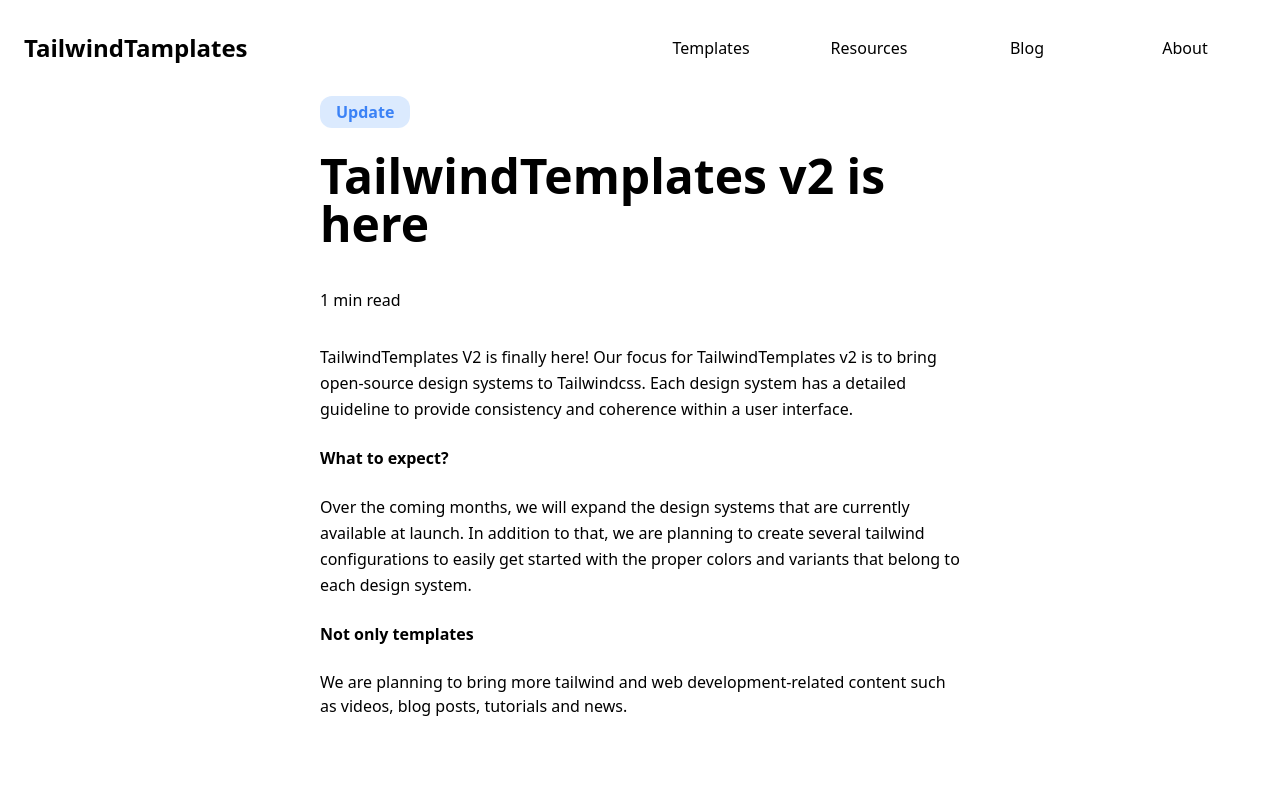
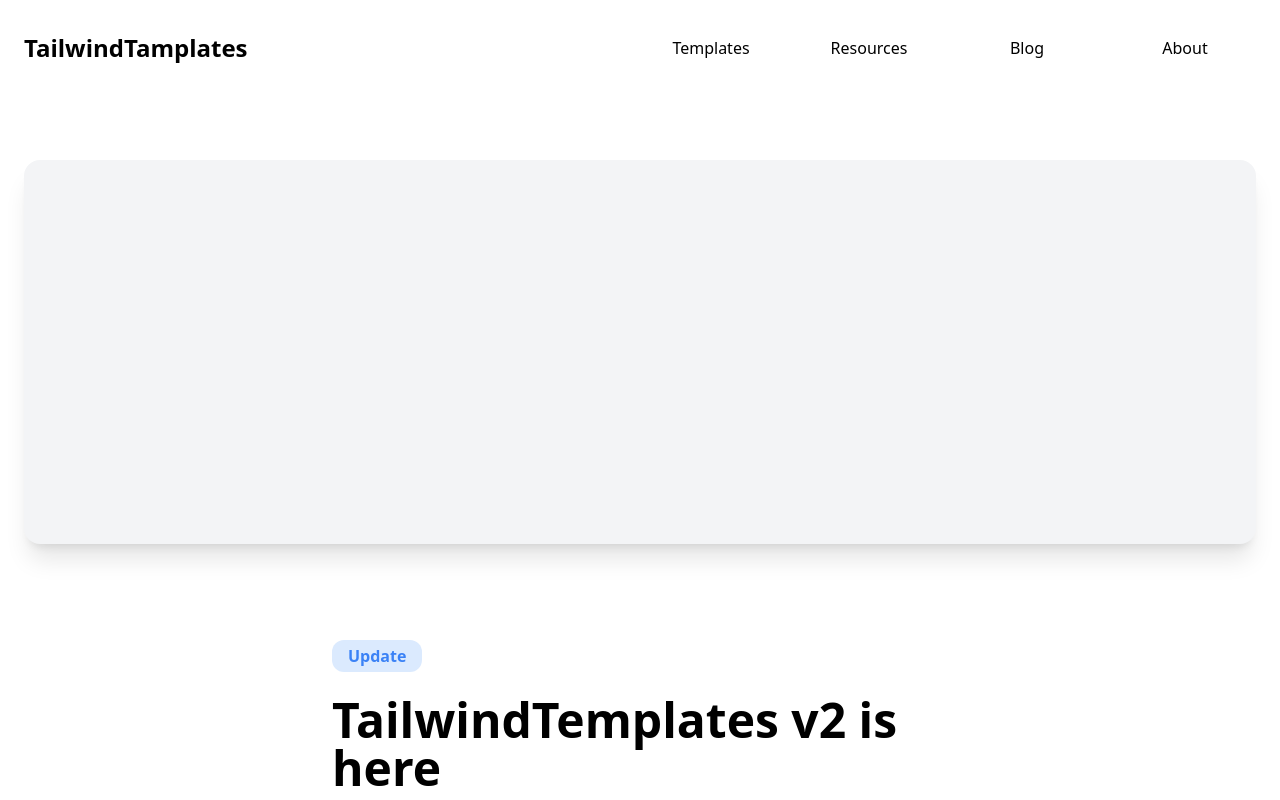
Before and after one commit to Masaya1208/trn_tailwindcss, a Next.js app in the folder my-app/: page / in a window 1280 px wide. Shown: the top 800 px of the page. Built offline with nearby package versions, Linux system fonts and the light colour scheme.

Commit message:
create gray box in main

```diff
--- a/my-app/app/page.tsx
+++ b/my-app/app/page.tsx
@@ -24,6 +24,9 @@
             </nav>
           </div>
           {/*メイン*/}
+          <div className="container mx-auto px-6 mt-16">
+            <div className="h-96 w-full bg-gray-100 mb-24 rounded-2xl shadow-xl bg-cover bg-center">
+            </div>
             <div className="w-11/12 md:w-10/12 lg:w-1/2 mx-auto">
               <div>
                 <div className="bg-blue-100 inline-block py-1 px-4 rounded-xl mb-6">
@@ -67,6 +70,7 @@
 
 
             </div>
+          </div>
           {/*フッダー*/}
           <div className=" bg-blue-500">
             <footer className="mx-auto container px-6 pt-24 pb-16">
```
Lines whose indentation alone changed are shown as unchanged.
